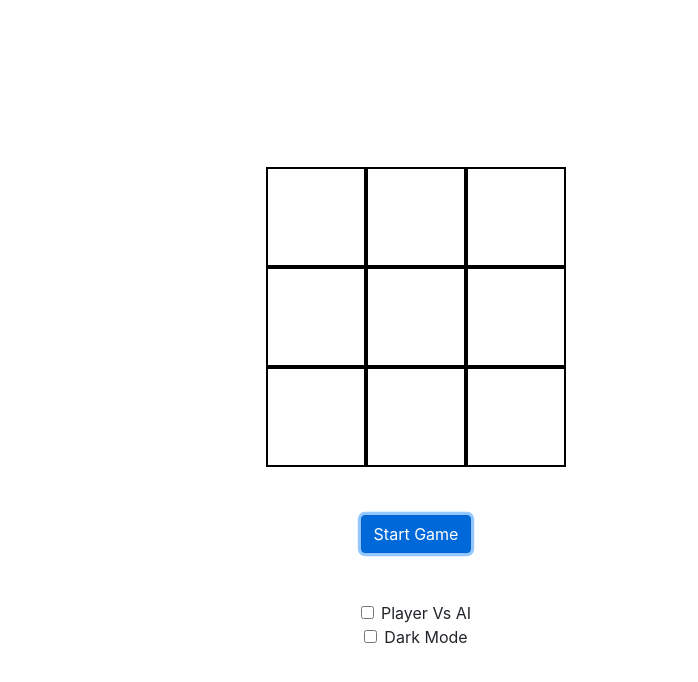
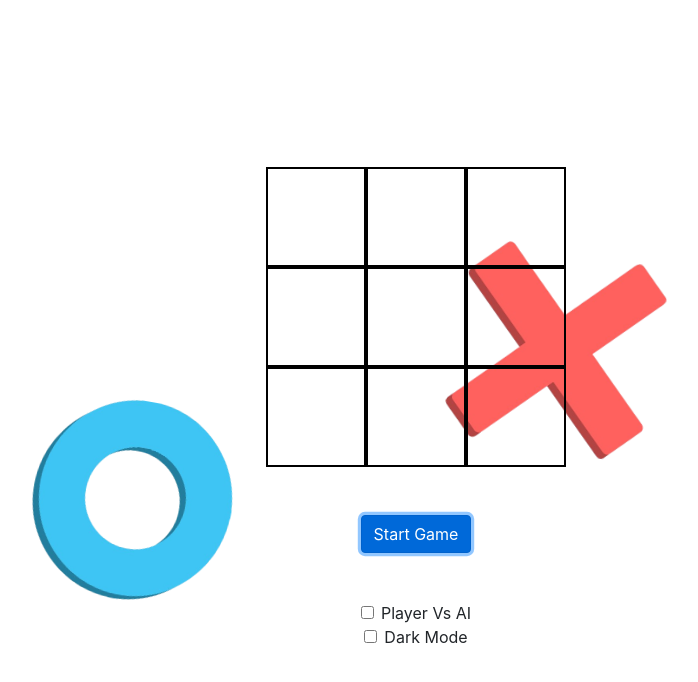
Before and after one commit to MustafaIrshaidd/TicTacToeAI, a plain HTML site: page index.html in a window 1280 px wide. Both pictures are taken after a click on the button "Start Game". Shown: the whole page, without its empty margins (224-922 px from the left). Drawn offline with nearby package versions, Linux system fonts and the light colour scheme.

Commit message:
Parallax

```diff
--- a/assets/css/index.css
+++ b/assets/css/index.css
@@ -1,5 +1,11 @@
+
+
+
 .container{
+    position: relative;
+    z-index: 55;
     height: 100vh;
+
 }
 
 .container .row .col{
@@ -59,3 +65,28 @@
         top:20%;
     }
 }
+
+
+.parallax {
+    position: fixed;
+    z-index: -11;
+
+}
+
+
+.x1 {
+    left:20%;
+    bottom:200px;
+    height: 200px;
+    width:200px;
+}
+
+
+.x2 {
+    top:250px;
+    right:400px;
+    height: 200px;
+    width:200px;
+    transform: rotate(30deg);
+
+}
--- a/assets/js/index.js
+++ b/assets/js/index.js
@@ -400,3 +400,23 @@ const alphaBeta = (node,depth,alpha,beta,turn)=>{
         return v
     }
 }
+
+
+
+// Parallax
+document.addEventListener("mousemove",parallax);
+
+function parallax(e){
+    document.querySelectorAll('#parallax').forEach(function(move){
+        var movingVal=move.getAttribute("data-value");
+        var x= e.clientX * movingVal /100;
+        var y= e.clientY * movingVal /100;
+
+        console.log(x);
+
+
+        move.style.transform="translate("+ x +"px, "+y+"px) rotate(10deg)"
+
+        move.style.animation="animate 12s linear infinite"
+    });
+}
--- a/index.html
+++ b/index.html
@@ -11,7 +11,7 @@
 <body>
 
 
-
+<div class="overlay">
     <div class="container text-center v-100 d-flex flex-column justify-content-center align-items-center">
         <div class="hidden" id="winner">
             <p class="fs-1"></p>
@@ -73,6 +73,13 @@
           </div>
 
       </div>
+      <img class="parallax x1" src="/assets/images/O.png" id="parallax" data-value="1" alt="">
+
+      <img class="parallax x2" src="/assets/images/X.png" id="parallax" data-value="1" alt="">
+</div>
+
+
+
 
 
 
```
